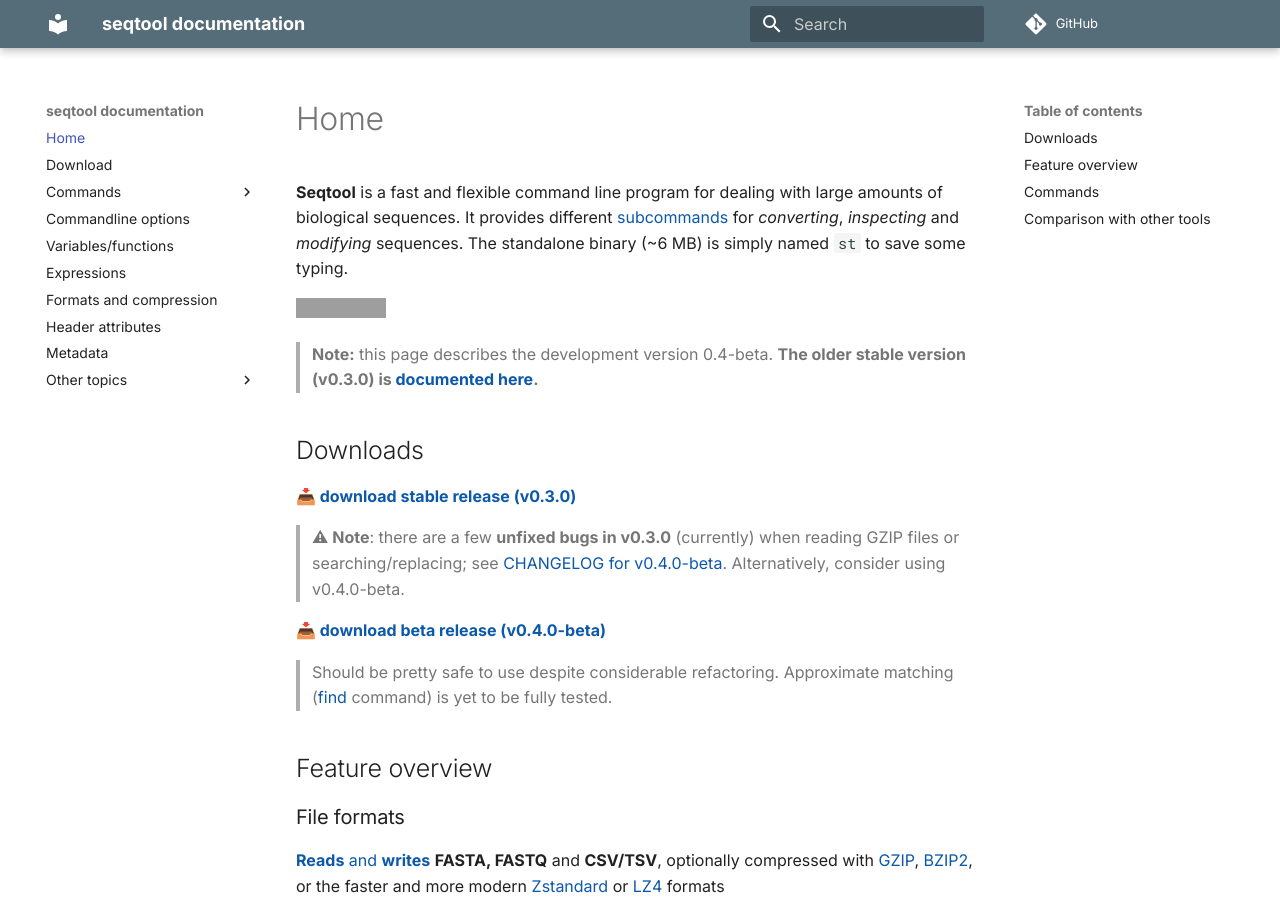
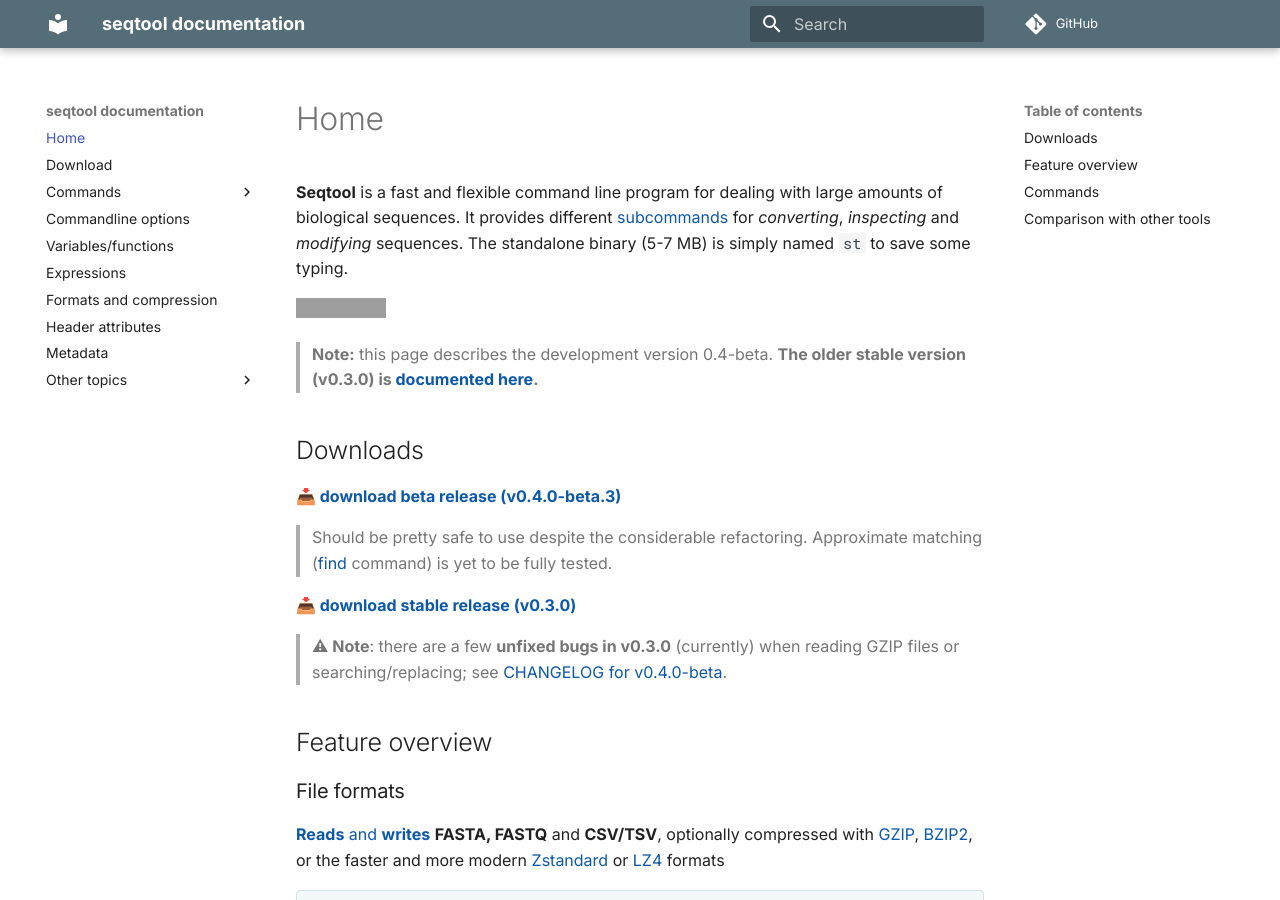
Before and after one commit to markschl/seqtool-docs, an MkDocs documentation site: the page built from docs/index.md, in a window 1280 px wide and 900 px high. Built offline with MkDocs 1.6.1 and Material for MkDocs 9.7.7, drawn with Linux system fonts in a browser that asks for light colours; comment, search, counter and statistics services are not loaded; grey boxes are pictures that could not be loaded.

Commit message:
Update download URL

```diff
--- a/docs/index.md
+++ b/docs/index.md
@@ -2,7 +2,7 @@
 large amounts of biological sequences.
 It provides different [subcommands](#commands) for *converting*, *inspecting*
 and *modifying* sequences.
-The standalone binary (~6 MB) is simply named `st` to save some typing.
+The standalone binary (5-7 MB) is simply named `st` to save some typing.
 
 [![CI](https://github.com/markschl/seqtool/actions/workflows/ci.yaml/badge.svg)](https://github.com/markschl/seqtool/actions/workflows/ci.yaml)
 
@@ -11,17 +11,16 @@
 
 ## Downloads
 
+**[📥 download beta release (v0.4.0-beta.3)](https://github.com/markschl/seqtool/releases/tag/v0.4.0-beta.3)**
+
+> Should be pretty safe to use despite the considerable refactoring.
+> Approximate matching ([find](find.md) command) is yet to be fully tested.
+
 **[📥 download stable release (v0.3.0)](https://github.com/markschl/seqtool/releases/latest)**
 
 > **⚠ Note**: there are a few **unfixed bugs in v0.3.0** (currently)
 > when reading GZIP files or searching/replacing;
 > see [CHANGELOG for v0.4.0-beta](https://github.com/markschl/seqtool/blob/main/CHANGELOG.md#important-bugfixes-).
-> Alternatively, consider using v0.4.0-beta.
-
-**[📥 download beta release (v0.4.0-beta)](https://github.com/markschl/seqtool/releases/tag/0.4.0-beta.2)**
-
-> Should be pretty safe to use despite considerable refactoring.
-> Approximate matching ([find](find.md) command) is yet to be fully tested.
 
 
 ## Feature overview
```
Also changed, not shown: _template/_home_head.md (+6 -7 lines).
